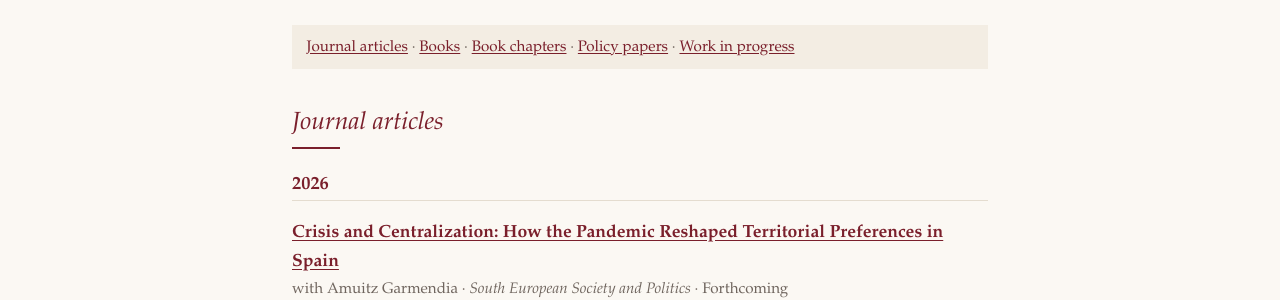
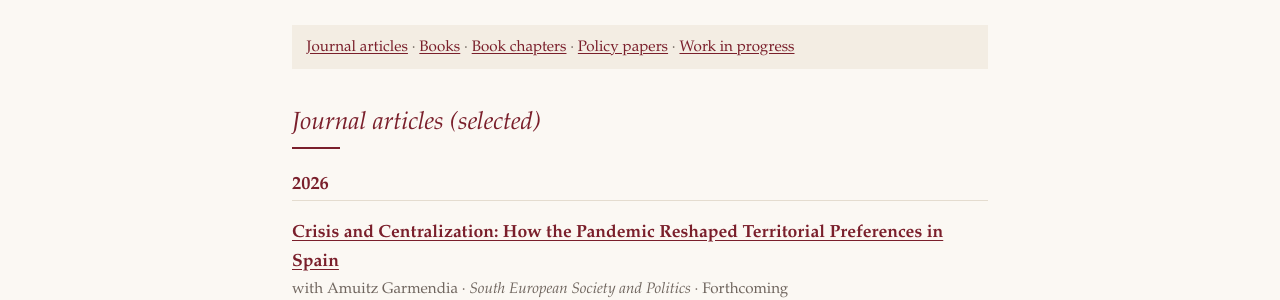
Before and after one commit to sandraleonalfonso/Sandra-Leon, a Jekyll site: the page built from publications.md, in a window 1280 px wide and 900 px high. Shown: the part 241-541 px from the top of the window. Built offline with Jekyll 4.4.1, drawn with Linux system fonts in a browser that asks for light colours.

Commit message:
Label journal articles as selected
Co-Authored-By: Claude Opus 5.5 (1M context) <noreply@anthropic.com>
Claude-Session: https://claude.ai/code/session_01Csi1G9zYbePJE1osHYZ3KG

```diff
--- a/publications.md
+++ b/publications.md
@@ -8,7 +8,8 @@ description: "Publications by Sandra León: journal articles, books, book chapte
 [Journal articles](#journal-articles) · [Books](#books) · [Book chapters](#book-chapters) · [Policy papers](#policy-papers) · [Work in progress](#work-in-progress)
 </nav>
 
-## Journal articles
+## Journal articles (selected)
+{: #journal-articles}
 
 {% assign articles = site.papers | where: "lang", page.lang | sort: "order" %}
 {% assign years = articles | group_by: "year" %}
```
